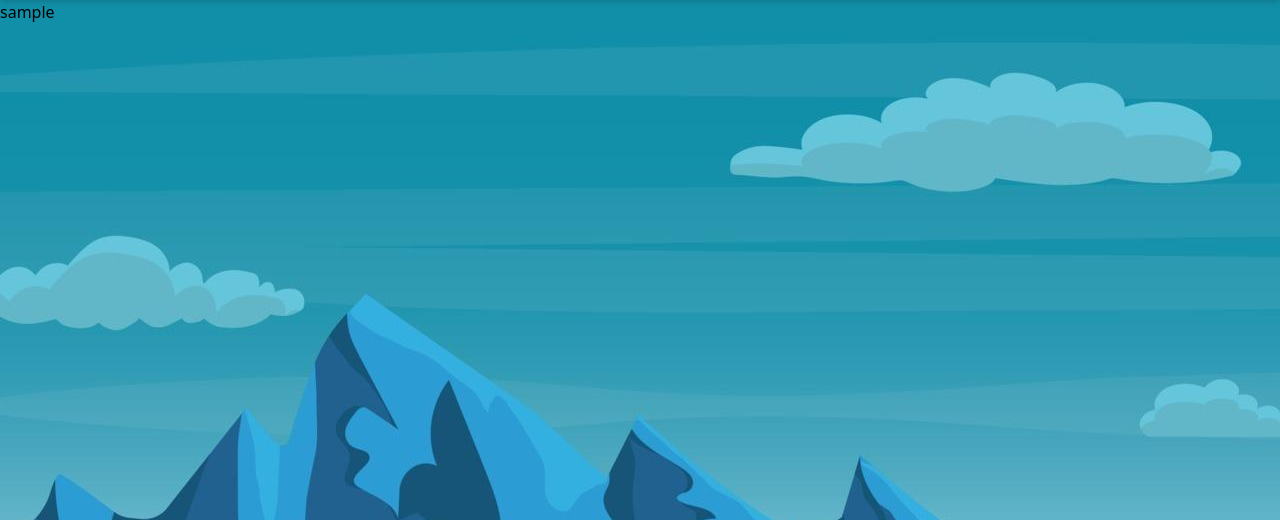
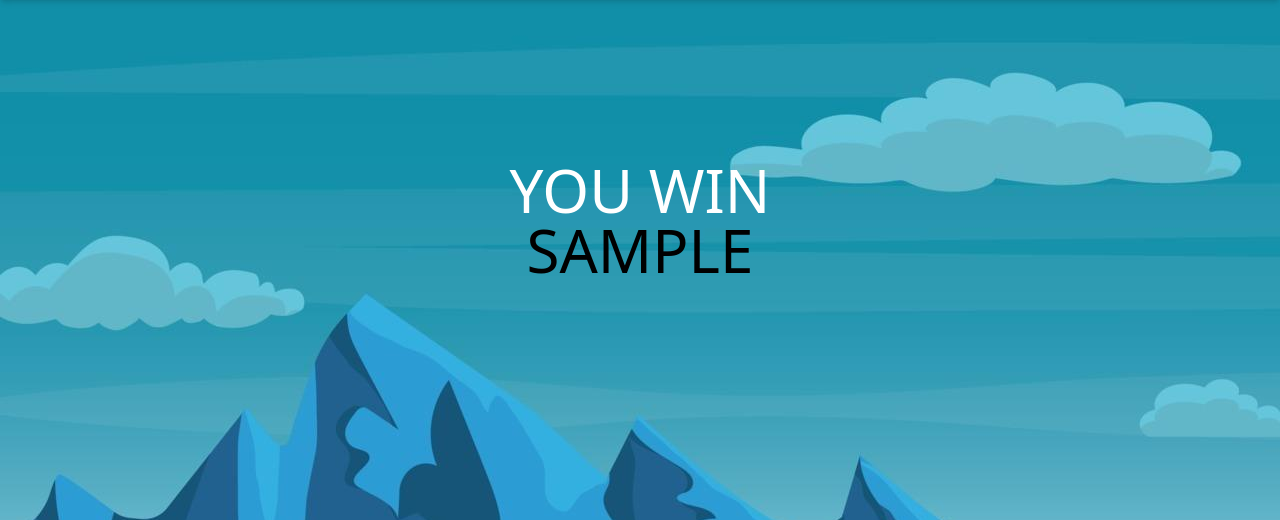
Before and after one commit to 5P34R/flask-stone-paper-scissor, a Flask app: a page that uses templates/success.html in a window 1280 px wide. Shown: the part 92-612 px from the top of the page. Run offline with Flask 2, Linux system fonts and the light colour scheme; some libraries are stand-ins or nearby versions.

Commit message:
addded success page

```diff
--- a/app.py
+++ b/app.py
@@ -36,11 +36,13 @@ def test_message(message):
       val = ComputerGame(message['data'])
       session['score'] = session.get('score', 0) + val[1]
       session['receive_count'] = session.get('receive_count', 0) + 1
-      if session['score'] >= 10:
+      if session['score'] <= 9:
         emit('my_response',
                 {'data': val[0], 'count': session['receive_count'], 'score':session['score'], 'hand':val[2]})
       else:
-          emit('my_response',{'data': 'You Win!'})
+          emit('my_response',
+                {'data': 'You Win!'})
+
 
 @socket_.on('disconnect_request', namespace='/test')
 def disconnect_request():
--- a/templates/success.html
+++ b/templates/success.html
@@ -1,5 +1,8 @@
 {% extends 'base.html' %}
 
 {% block content %}
-<h1>{{username}}</h1>
+<div class="mt-30" style="margin-top:10rem;">
+    <h1 class="text-6xl text-center uppercase text-white">You win</h1>
+    <h1 class="text-6xl text-center uppercase ">{{username}}</h1>
+</div>
 {% endblock content %}
```
Also changed, not shown: templates/play.html (+1 -6 lines).
